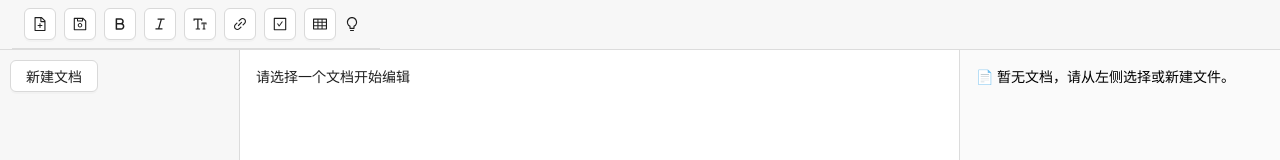
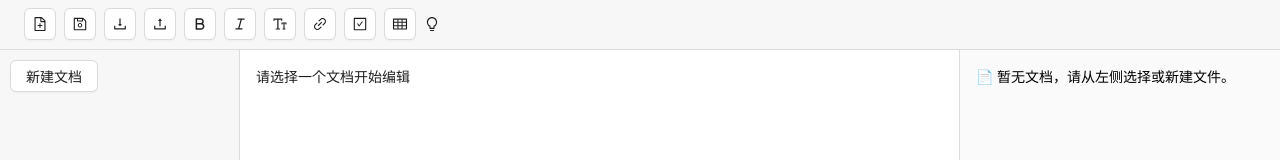
Before and after one commit to kkkkkktom/ai-markdown-editor, a React (Vite) app: page / in a window 1280 px wide. Shown: the top 160 px of the page. Built offline with nearby package versions, Linux system fonts and the light colour scheme.

Commit message:
export&import

```diff
--- a/src/components/Toolbar.tsx
+++ b/src/components/Toolbar.tsx
@@ -1,21 +1,21 @@
-import { Button, Space, Dropdown, type MenuProps, message } from "antd";
+import { Button, Space, Dropdown, Upload, Tooltip, type MenuProps, message } from "antd";
 import {
   FileAddOutlined,
-  BulbOutlined,
+  SaveOutlined,
+  DownloadOutlined,
+  UploadOutlined,
   BoldOutlined,
   ItalicOutlined,
   FontSizeOutlined,
   LinkOutlined,
   TableOutlined,
   CheckSquareOutlined,
-  SaveOutlined,
+  BulbOutlined,
 } from "@ant-design/icons";
 import { useFileStore } from "../store/useFileStore";
+import { downloadFile, readMarkdownFile } from "../utils/file";
 
-/**
- * 在 CodeMirror 编辑器中插入 Markdown 语法
- * 通过选中内容或光标位置插入
- */
+// Markdown 插入逻辑
 const insertMarkdownSyntax = (syntax: string) => {
   const editorEl = document.querySelector<HTMLDivElement>(".cm-content");
   if (!editorEl) {
@@ -57,13 +57,11 @@ const insertMarkdownSyntax = (syntax: string) => {
       break;
   }
 
-  // 使用更安全的插入方式（避免 execCommand 被废弃）
   const range = selection?.getRangeAt(0);
   if (range) {
     range.deleteContents();
     range.insertNode(document.createTextNode(textToInsert));
 
-    // 光标移到文本末尾
     const newRange = document.createRange();
     newRange.selectNodeContents(editorEl);
     newRange.collapse(false);
@@ -77,22 +75,53 @@ const Toolbar = () => {
   const toggleTheme = useFileStore((s) => s.toggleTheme);
   const theme = useFileStore((s) => s.theme);
   const saveToLocal = useFileStore((s) => s.saveToLocal);
+  const files = useFileStore((s) => s.files);
   const currentFileId = useFileStore((s) => s.currentFileId);
+  const setFiles = useFileStore.setState;
 
+  const currentFile = files.find((f) => f.id === currentFileId);
+
+  // 导出 Markdown
+  const handleExport = () => {
+    if (!currentFile) {
+      message.warning("请选择要导出的文件");
+      return;
+    }
+    downloadFile(currentFile.name, currentFile.content);
+    message.success(`已导出 ${currentFile.name}.md ✅`);
+  };
+
+  // 导入 Markdown
+  const handleImport = async (file: File) => {
+    try {
+      const content = await readMarkdownFile(file);
+      const newFile = {
+        id: Date.now().toString(),
+        name: file.name.replace(".md", ""),
+        content,
+        createdAt: new Date(),
+      };
+      setFiles((state) => ({ files: [...state.files, newFile] }));
+      message.success(`成功导入 ${file.name}`);
+    } catch (err) {
+      message.error("导入失败，请重试");
+    }
+  };
+
+  // 标题菜单
   const headingMenu: MenuProps = {
     items: [
       { key: "h1", label: "H1 一级标题" },
       { key: "h2", label: "H2 二级标题" },
       { key: "h3", label: "H3 三级标题" },
     ],
-    onClick: (info) =>
-      insertMarkdownSyntax(info.key as "h1" | "h2" | "h3"),
+    onClick: (info) => insertMarkdownSyntax(info.key),
   };
 
   return (
     <div
       style={{
-        height: 48,
+        height: 50,
         padding: "0 12px",
         borderBottom: "1px solid var(--border-color)",
         display: "flex",
@@ -103,36 +132,77 @@ const Toolbar = () => {
     >
       <Space>
         {/* 文件操作 */}
-        <Button icon={<FileAddOutlined />} onClick={addFile} title="新建文件" />
+        <Tooltip title="新建文件" placement="top" mouseEnterDelay={0.3}>
+          <Button icon={<FileAddOutlined />} onClick={addFile} />
+        </Tooltip>
+
+        <Tooltip title="保存到本地" placement="top" mouseEnterDelay={0.3}>
           <Button
             icon={<SaveOutlined />}
             onClick={() => {
               saveToLocal();
               message.success("手动保存成功 ✅");
             }}
-          title="保存到本地"
           />
+        </Tooltip>
+
+        <Tooltip title="导出 Markdown" placement="top" mouseEnterDelay={0.3}>
+          <Button icon={<DownloadOutlined />} onClick={handleExport} />
+        </Tooltip>
+
+        <Upload
+          showUploadList={false}
+          accept=".md"
+          beforeUpload={(file) => {
+            handleImport(file);
+            return false;
+          }}
+        >
+          <Tooltip title="导入 Markdown" placement="top" mouseEnterDelay={0.3}>
+            <Button icon={<UploadOutlined />} />
+          </Tooltip>
+        </Upload>
 
         {/* Markdown 编辑快捷按钮 */}
+        <Tooltip title="加粗" placement="top" mouseEnterDelay={0.3}>
           <Button icon={<BoldOutlined />} onClick={() => insertMarkdownSyntax("bold")} />
+        </Tooltip>
+
+        <Tooltip title="斜体" placement="top" mouseEnterDelay={0.3}>
           <Button icon={<ItalicOutlined />} onClick={() => insertMarkdownSyntax("italic")} />
+        </Tooltip>
 
         <Dropdown menu={headingMenu} placement="bottomLeft">
-          <Button icon={<FontSizeOutlined />} title="插入标题" />
+          <Tooltip title="插入标题" placement="top" mouseEnterDelay={0.3}>
+            <Button icon={<FontSizeOutlined />} />
+          </Tooltip>
         </Dropdown>
 
-        <Button icon={<LinkOutlined />} onClick={() => insertMarkdownSyntax("link")} title="插入链接" />
-        <Button icon={<CheckSquareOutlined />} onClick={() => insertMarkdownSyntax("task")} title="插入任务列表" />
-        <Button icon={<TableOutlined />} onClick={() => insertMarkdownSyntax("table")} title="插入表格" />
+        <Tooltip title="插入链接" placement="top" mouseEnterDelay={0.3}>
+          <Button icon={<LinkOutlined />} onClick={() => insertMarkdownSyntax("link")} />
+        </Tooltip>
+
+        <Tooltip title="插入任务列表" placement="top" mouseEnterDelay={0.3}>
+          <Button icon={<CheckSquareOutlined />} onClick={() => insertMarkdownSyntax("task")} />
+        </Tooltip>
+
+        <Tooltip title="插入表格" placement="top" mouseEnterDelay={0.3}>
+          <Button icon={<TableOutlined />} onClick={() => insertMarkdownSyntax("table")} />
+        </Tooltip>
       </Space>
 
       {/* 主题切换 */}
+      <Tooltip
+        title={theme === "light" ? "切换到暗色模式" : "切换到亮色模式"}
+        placement="top"
+        mouseEnterDelay={0.3}
+      >
         <Button
           icon={<BulbOutlined />}
           onClick={toggleTheme}
           type="text"
-        title={theme === "light" ? "切换到暗色模式" : "切换到亮色模式"}
         />
+      </Tooltip>
     </div>
   );
 };
--- a/src/styles/global.css
+++ b/src/styles/global.css
@@ -111,4 +111,10 @@ body {
 
 .ant-btn {
   border-radius: 6px;
+  transition: background 0.3s, color 0.3s;
 }
+
+[data-theme="dark"] .ant-btn:hover {
+  background: #444 !important;
+  color: #fff !important;
+}
--- /dev/null
+++ b/src/utils/file.ts
@@ -0,0 +1,19 @@
+// 保存文件道本地
+export const downloadFile = (filename: string, content: string) => {
+  const blob = new Blob([content], { type: "text/markdown;charset=utf-8" });
+  const link = document.createElement("a");
+  link.href = URL.createObjectURL(blob);
+  link.download = filename.endsWith(".md") ? filename : `${filename}.md`;
+  link.click();
+  URL.revokeObjectURL(link.href);
+};
+
+// 实现「导入 Markdown 文件」
+export const readMarkdownFile = (file: File): Promise<string> => {
+  return new Promise((resolve, reject) => {
+    const reader = new FileReader();
+    reader.onload = () => resolve(reader.result as string);
+    reader.onerror = reject;
+    reader.readAsText(file, "utf-8");
+  });
+};
```
Lines whose indentation alone changed are shown as unchanged.
